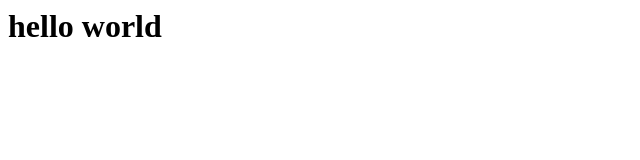
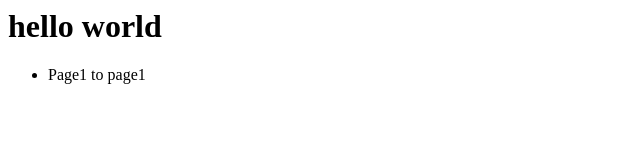
Before and after one commit to Samoulvann/Using_gittt, a plain HTML site: page index.html in a window 1280 px wide. Shown: the full height of the page, 0-640 px from the left. Drawn offline with Linux system fonts and the light colour scheme.

Commit message:
Add a menu item page1

```diff
--- a/index.html
+++ b/index.html
@@ -1 +1,5 @@
 <h1>hello world</h1>
+
+<ul>
+    <li>Page1 to page1</li>
+</ul>
```
